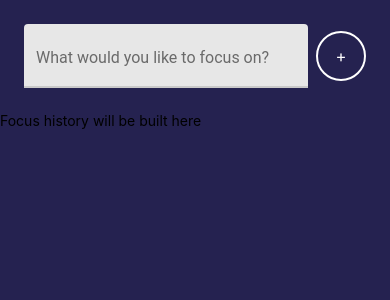
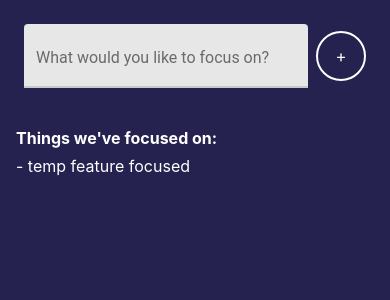
Before and after one commit to mobinni/FocusTime, a React Native app: screen / in a window 390 px wide. Shown: the top 300 px of the page. Built offline with nearby package versions, Linux system fonts and the light colour scheme.

Commit message:
focus list

```diff
--- a/App.js
+++ b/App.js
@@ -16,7 +16,7 @@
 
 export default function App() {
   const [currentSubject, setCurrentSubject] = useState();
-  const [history, setHistory] = useState([]);
+  const [history, setHistory] = useState(['temp feature focused']);
   return (
     <SafeAreaView style={styles.container}>
       {!currentSubject ? (
--- a/src/features/FocusHistory.js
+++ b/src/features/FocusHistory.js
@@ -1,12 +1,34 @@
 import React from 'react';
-import {View, Text} from 'react-native';
+import { View, Text, StyleSheet, FlatList } from 'react-native';
+import { colors } from '../utils/colors';
+import { fontSizes, spacing } from '../utils/sizes';
 
+export const FocusHistory = ({ history }) => {
+  if (!history || !history.length) return null;
 
-export const FocusHistory = () => {
+  const renderItem = ({ item }) => <Text style={styles.item}>- {item}</Text>;
 
   return (
-    <View>
-      <Text>Focus history will be built here</Text>
+    <View style={styles.container}>
+      <Text style={styles.title}>Things we've focused on:</Text>
+      <FlatList data={history} renderItem={renderItem} />
     </View>
-  )
-}
+  );
+};
+
+const styles = StyleSheet.create({
+  container: {
+    padding: spacing.md,
+    flex:1,
+  },
+  item: {
+    fontSize: fontSizes.md,
+    color: colors.white,
+    paddingTop: spacing.sm
+  },
+  title: {
+    color: colors.white,
+    fontSize: fontSizes.md,
+    fontWeight: 'bold',
+  },
+});
```
